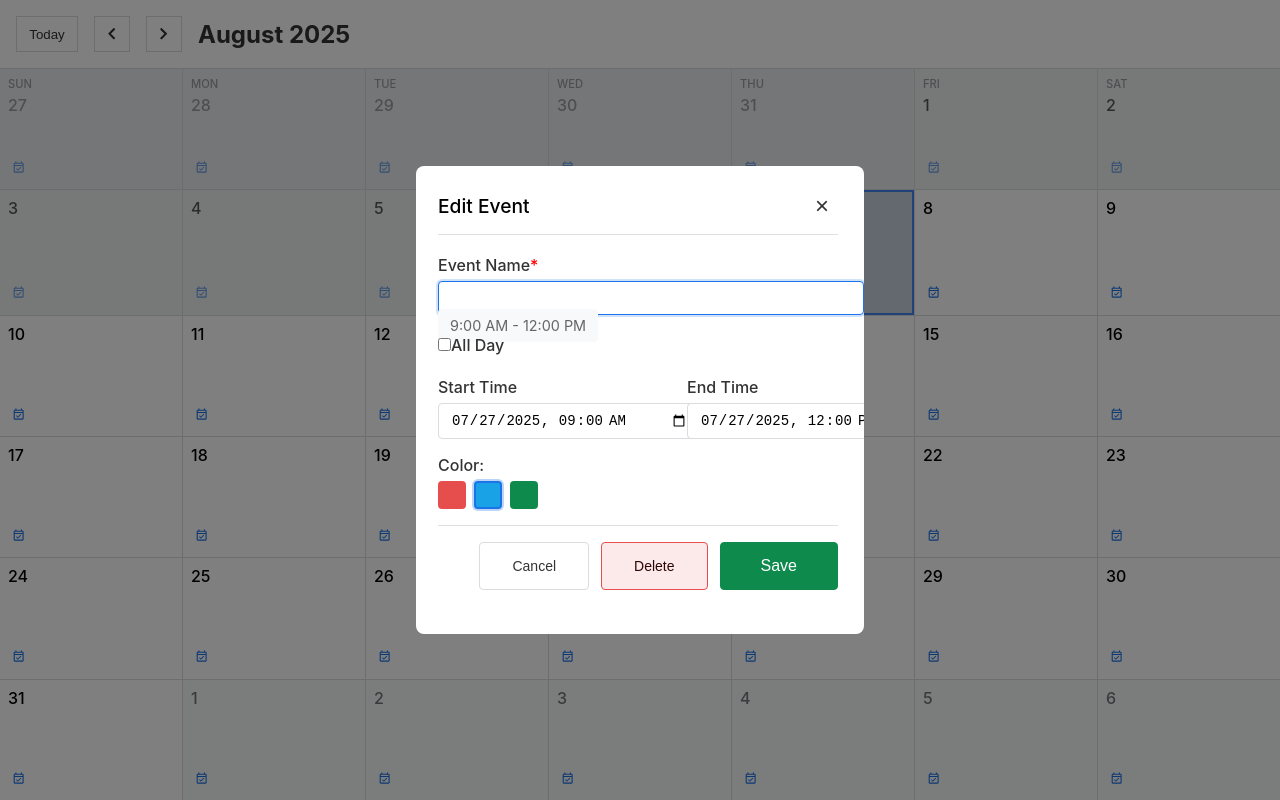
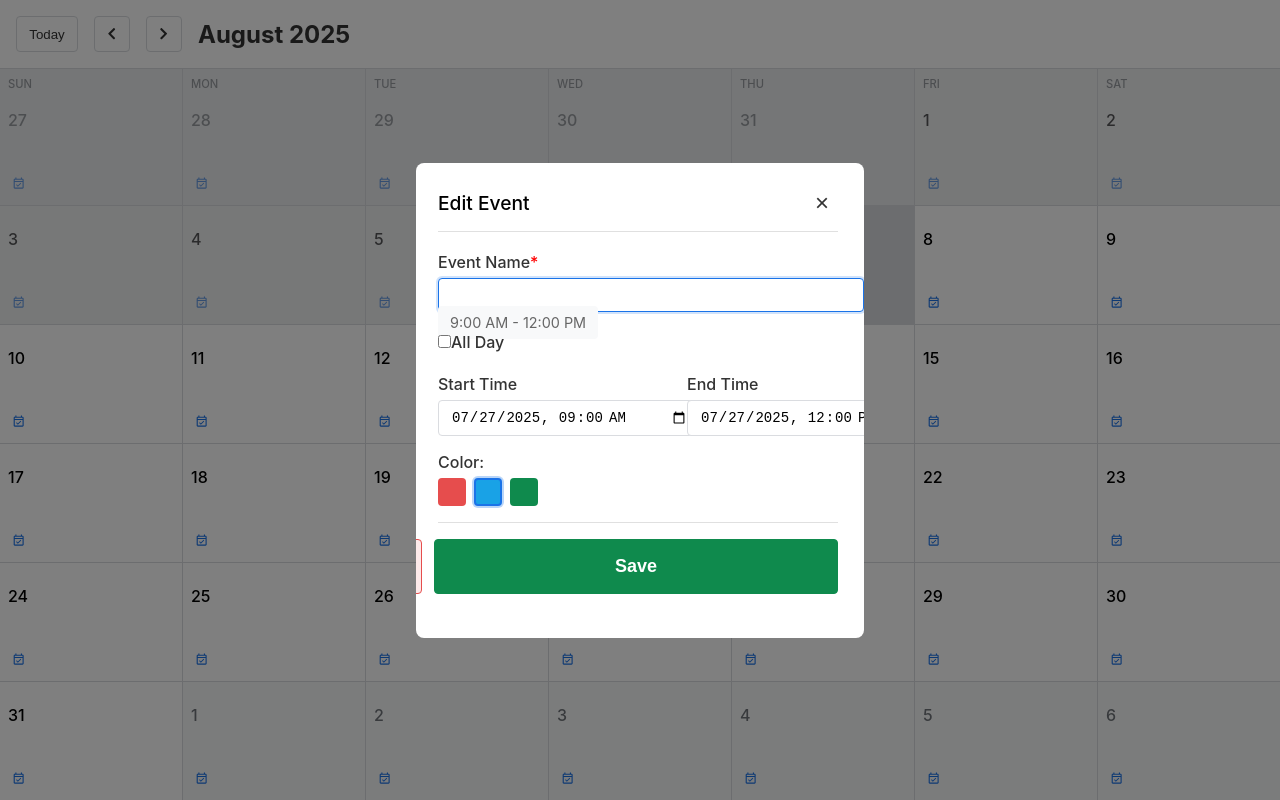
Before and after one commit to SantiagoYanezFerreiro/google-calendar-clone, a React (Vite) app: page / in a window 1280 px wide. Both pictures are taken after a click on the button 18 px from the left and 169 px from the top of the page. Built offline with nearby package versions, Linux system fonts and the light colour scheme.

Commit message:
removed cancel button and enlarged add button

```diff
--- a/src/components/EventModal.tsx
+++ b/src/components/EventModal.tsx
@@ -367,13 +367,6 @@ const EventModal: React.FC<EventModalProps> = ({
           )}
 
           <div className="modal-footer">
-            <button
-              type="button"
-              onClick={handleClose}
-              className="btn-secondary"
-            >
-              Cancel
-            </button>
             {event && (
               <button
                 type="button"
@@ -383,7 +376,11 @@ const EventModal: React.FC<EventModalProps> = ({
                 Delete
               </button>
             )}
-            <button type="submit" className="btn-primary" disabled={isLoading}>
+            <button
+              type="submit"
+              className="btn-primary btn-large"
+              disabled={isLoading}
+            >
               {isLoading ? "Saving..." : event ? "Save" : "Add"}
             </button>
           </div>
--- a/src/styles.css
+++ b/src/styles.css
@@ -77,15 +77,26 @@ button:hover {
   display: flex;
   align-items: center;
   justify-content: center;
+  border-radius: 4px;
 }
 
 .calendar-header-today {
   font-weight: 500;
-  padding: 10px 30px;
+  padding: 5px 30px; /* Increased horizontal padding */
+  width: auto; /* Override the general button width */
+  height: auto; /* Override the general button height */
 }
 
-.calendar-controls {
+.calendar-header .calendar-controls {
   display: flex;
+  gap: 0;
+}
+
+.calendar-header .calendar-controls button {
+  margin: 0 !important; /* Force remove margins */
+  border-radius: 0 !important; /* Force remove border radius */
+  width: 36px;
+  height: 36px;
 }
 
 .calendar-grid {
@@ -99,7 +110,7 @@ button:hover {
 
 .calendar-day {
   background: white;
-  min-height: 100px;
+  min-height: 0px;
   padding: 8px;
   display: flex;
   flex-direction: column;
@@ -122,9 +133,10 @@ button:hover {
 .day-number {
   font-weight: 500;
   margin-bottom: 4px;
+  margin-top: 15px;
 }
 
-.calendar-day.today .day-number {
+.calendar-day.today {
   background-color: #1a73e8;
   color: white;
   border-radius: 50%;
@@ -359,6 +371,12 @@ button:hover {
   background: #f1f3f4;
 }
 
+.btn-large {
+  padding: 16px 180px !important;
+  font-size: 18px !important;
+  font-weight: 600 !important;
+}
+
 .btn-delete {
   background: hsl(0, 75%, 95%);
   color: hsl(0, 75%, 10%);
```
